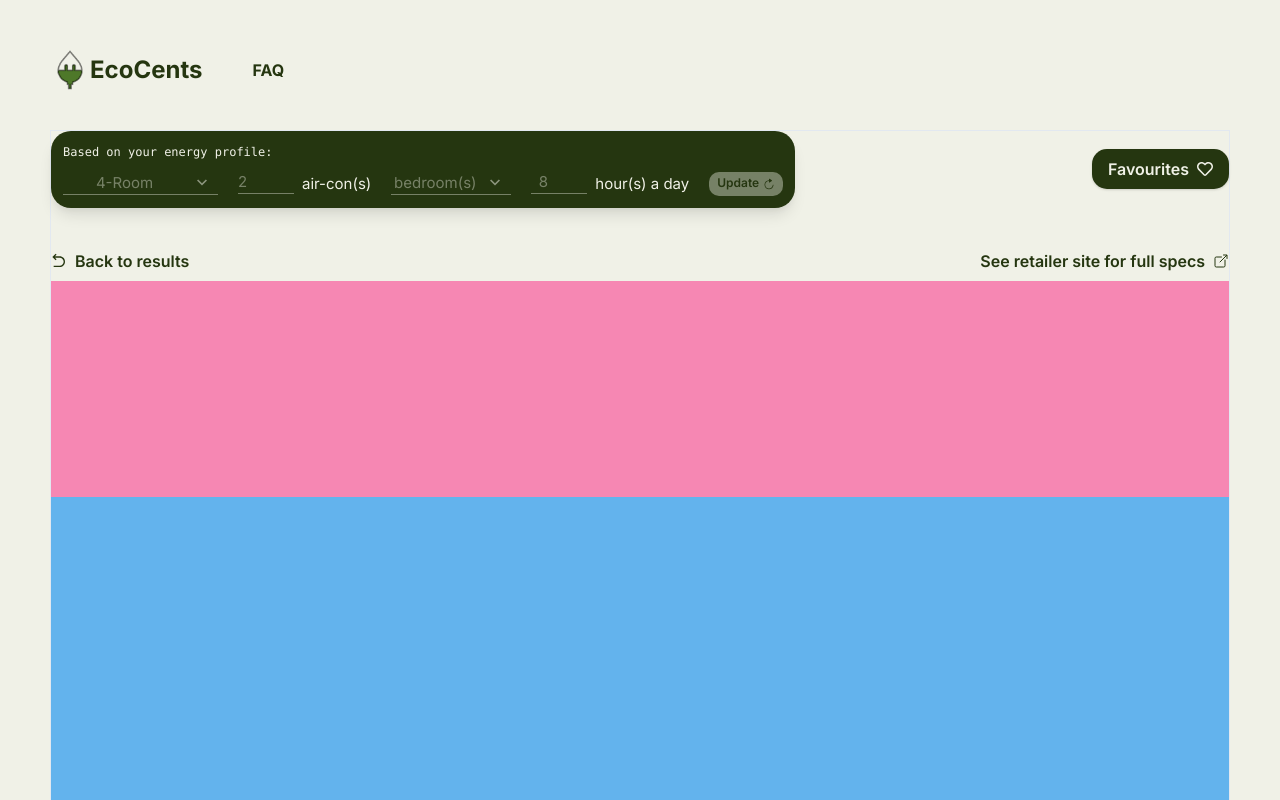
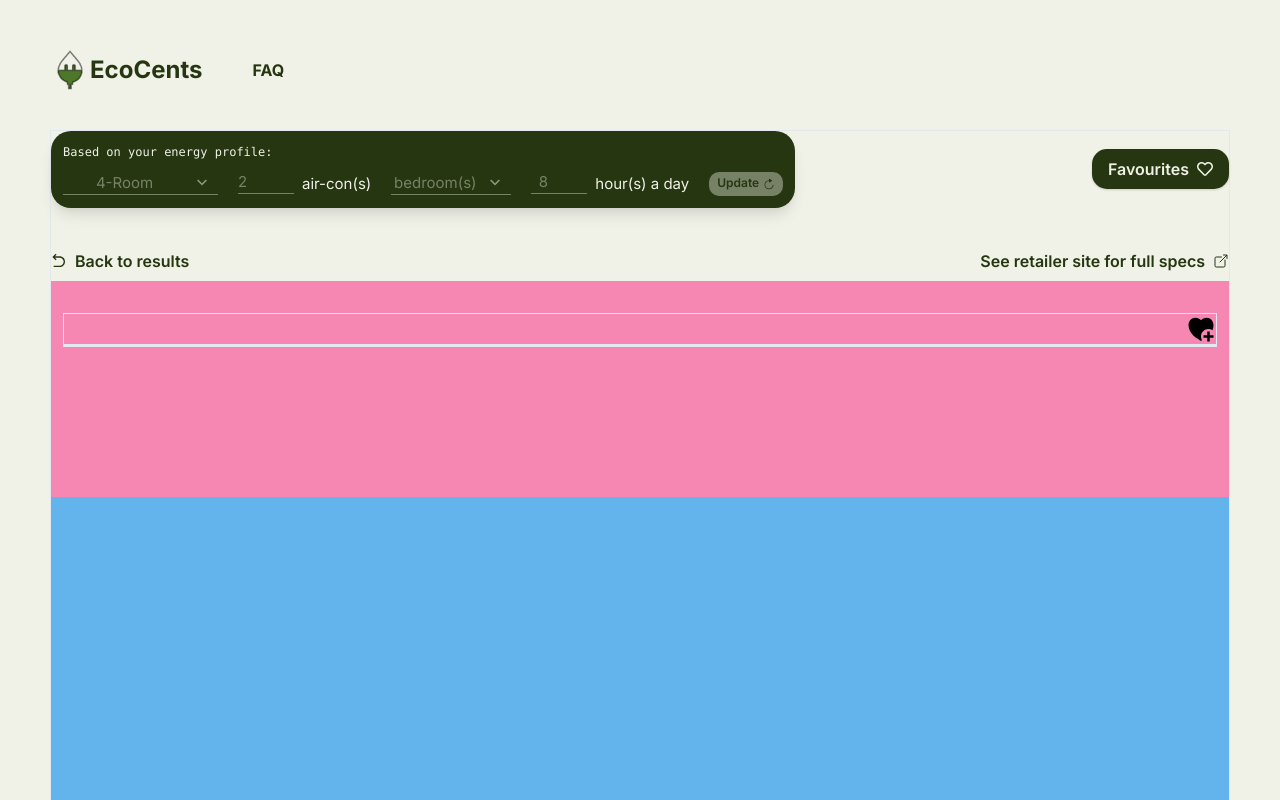
Before and after one commit to bfg-www/web, a Next.js app: page /profile/product-details/1 in a window 1280 px wide. Shown: the top 800 px of the page. Built offline with nearby package versions, Linux system fonts and the light colour scheme.

Commit message:
Add Favourite Icon & enable action

```diff
--- a/src/app/profile/product-details/[id]/page.tsx
+++ b/src/app/profile/product-details/[id]/page.tsx
@@ -1,14 +1,16 @@
 'use client'
 
 import EnergyProfileFormWidget from "@/app/ui/profile/EnergyProfileFormWidget";
-import { Button, Grid, GridItem, HStack, Link } from "@chakra-ui/react";
+import { Button, Flex, Grid, GridItem, HStack, Link } from "@chakra-ui/react";
 import { FaRegHeart, } from "react-icons/fa";
 import { RiArrowGoBackLine } from "react-icons/ri";
 import { IoOpenOutline } from "react-icons/io5";
 import { TbWorldWww } from "react-icons/tb";
+import HeartIcon from "@/app/ui/product-details/FavouriteIcon";
 
 
 // TOOD: Wire up site redirection to retailer site, product.airconDetail.url?
+// TODO: Wire up favourites action to favourites list
 
 export default function Page() {
     return (
@@ -45,7 +47,11 @@ export default function Page() {
           <Button variant="link" color="#253610" rightIcon={<IoOpenOutline/>} ><a href="https://www.harveynorman.com.sg/">See retailer site for full specs</a></Button>
         </HStack>
       </GridItem>
-      <GridItem bg="pink.300" area={'non-energy-info'}>
+      <GridItem bg="pink.300" area={'non-energy-info'} p={3}>
+        <Flex justifyContent="flex-end" mt={5} borderWidth="1px">
+          <HeartIcon/>
+        </Flex>
+        <HStack borderWidth="1px"></HStack>
       </GridItem>
       <GridItem bg="blue.300" area={'energy-info'}>
       </GridItem>
@@ -53,6 +59,3 @@ export default function Page() {
   )
 
 }
-
-
-{/* */}
--- /dev/null
+++ b/src/app/ui/product-details/FavouriteIcon.tsx
@@ -0,0 +1,38 @@
+
+
+import { Box, useToast } from '@chakra-ui/react';
+import { useState } from 'react';
+import { RiHeartAdd2Fill } from "react-icons/ri";
+
+
+export const HeartIcon = () => {
+  const toast = useToast()
+  const [liked, setLiked] = useState(false);
+
+  const message = liked ? 'Removed from favourites' : 'Added to favourites!';
+
+  const handleClick = () => {
+    setLiked(!liked);
+    toast({
+        title: message,
+        status: 'success',
+        duration: 2000,
+        isClosable: true,
+        position: 'top-right',
+   } )
+  };
+
+  return (
+    <RiHeartAdd2Fill
+      size="30px"
+      viewBox="0 0 24 24"
+      fill={liked ? '#4F772D' : 'black'}
+      stroke={liked ? '#4F772D' : 'black'}
+      cursor="pointer"
+      onClick={handleClick}
+    >
+    </RiHeartAdd2Fill>
+  );
+};
+
+export default HeartIcon;
```
